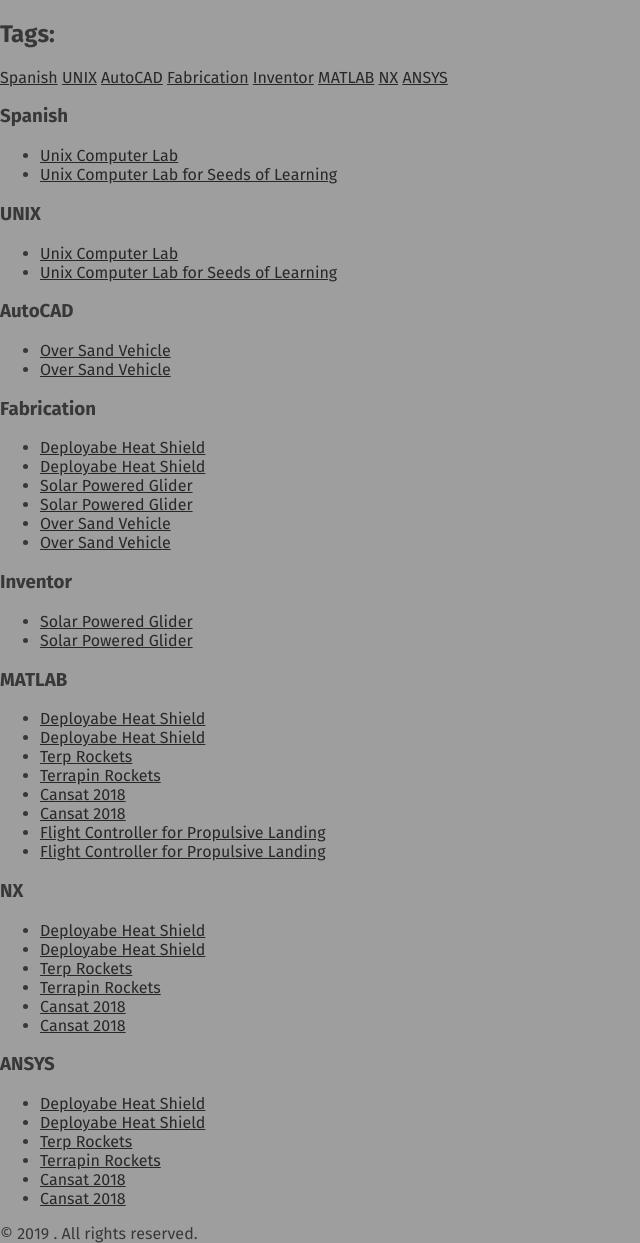
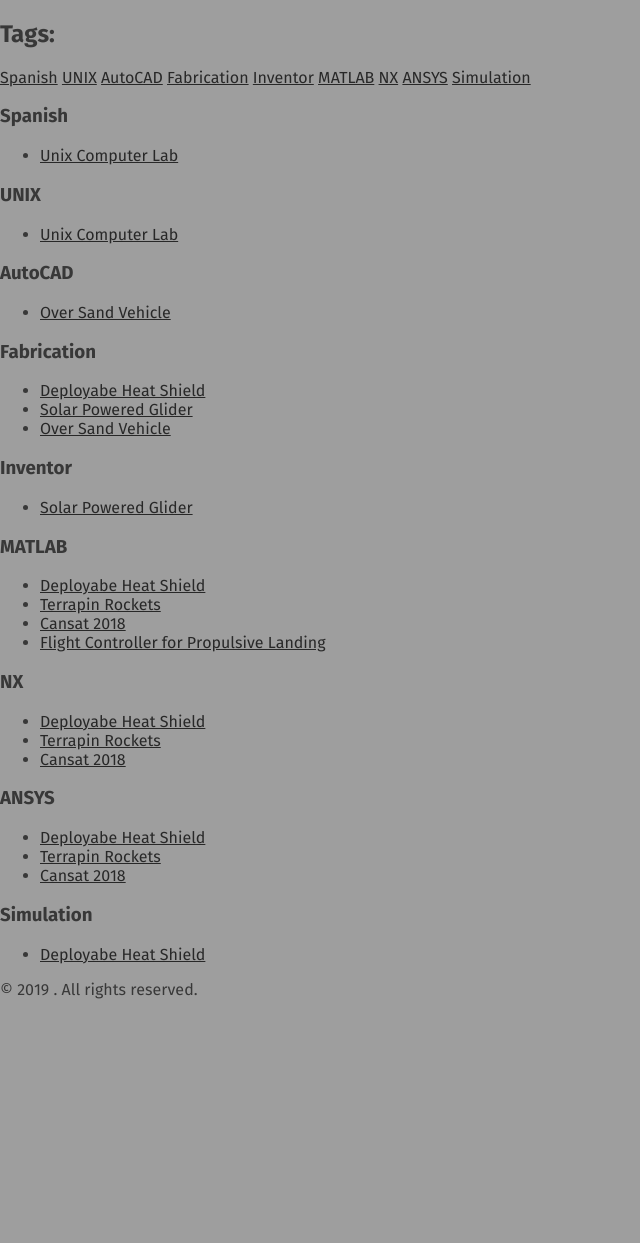
Before and after one commit to andanao/Personal-Site, a Jekyll site: the page built from tags.md, in a window 1280 px wide and 1400 px high, scrolled down 699 px. Shown: the part 157-1400 px from the top of the window, without its empty margins (0-640 px from the left). Built offline with Jekyll 4.4.1, drawn with Linux system fonts in a browser that asks for light colours; some web fonts are replaced; after the commit the page ends 1855 px from its top, so only the background shows below that.

Commit message:
cleared up directory

```diff
--- a/_posts/2019-02-10-flight-controller-for-propulsive-landing.markdown
+++ /dev/null
@@ -1,9 +0,0 @@
----
-title: Flight Controller for Propulsive Landing
-layout: post
-date:  2018-05-10
-categories: [portfolio]
-tags: [MATLAB]
-permalink: /:categories/:title
----
-## draft
--- a/_posts/2019-02-10-unix-computer-lab-for-seeds-of-learning.markdown
+++ /dev/null
@@ -1,9 +0,0 @@
----
-title: Unix Computer Lab for Seeds of Learning
-layout: post
-date:  2014-08-03
-categories: [portfolio]
-tags: [Spanish, UNIX]
-permalink: /:categories/:title
----
-## draft
--- a/_posts/Cansat/2019-02-15-cansat-2018.markdown
+++ b/_posts/Cansat/2019-02-15-cansat-2018.markdown
@@ -5,8 +5,10 @@ date:  2018-07-01
 project: true
 categories: []
 tags: [NX, ANSYS, MATLAB]
-excerpt: "fill!!"
+excerpt: UMD entry to International CANSAT Competition
 comments: false
 feature: http://farm9.staticflickr.com/8426/7758832526_cc8f681e48_b.jpg
 ---
 ## draft
+
+infolder!!
--- a/_posts/Heat_Shield/2019-02-15-deployabe-heat-shield.markdown
+++ b/_posts/Heat_Shield/2019-02-15-deployabe-heat-shield.markdown
@@ -3,9 +3,9 @@ title: Deployabe Heat Shield
 layout: post
 date:  2019-02-15
 project: true
-categories: []
-tags: [NX,ANSYS,MATLAB, Fabrication]
-excerpt: "fill!!"
+categories: [Research]
+tags: [NX,ANSYS,MATLAB, Fabrication, Simulation]
+excerpt: "Research and development project for the UMD Space Systems Lab"
 comments: false
 ---
 ## draft
```
Also changed, not shown: _posts/2019-02-10-cansat-2018.markdown (deleted, +0 -9 lines), _posts/2019-02-10-deployabe-heat-shield.markdown (deleted, +0 -9 lines), _posts/2019-02-10-over-sand-vehicle.markdown (deleted, +0 -9 lines), _posts/2019-02-10-solar-powered-glider.markdown (deleted, +0 -9 lines), _posts/2019-02-10-terrapin-rockets.md (deleted, +0 -9 lines), _posts/2019-02-14-website.markdown (deleted, +0 -9 lines), resume/2018-02-10-resume.md (+0 -1 lines).
